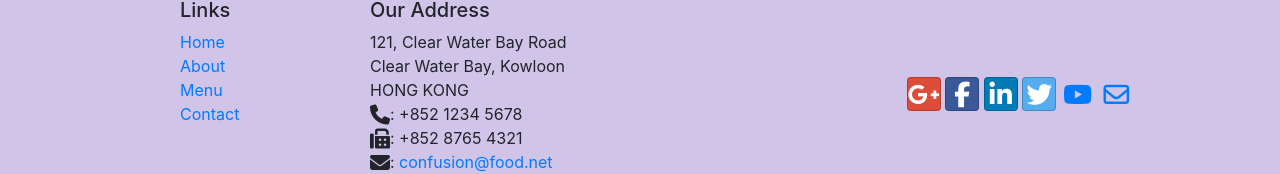
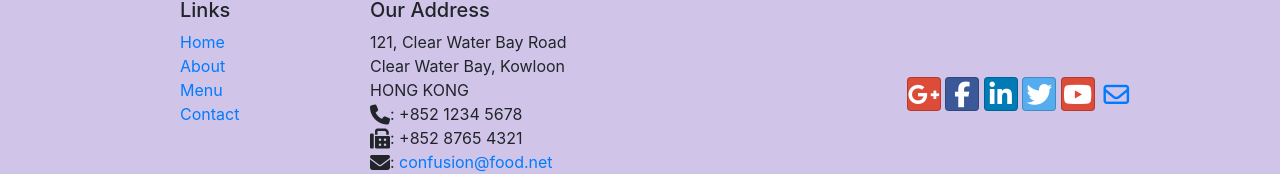
Before and after one commit to saif1105/StaticWebDesign, a website: page index.html in a window 1280 px wide. Shown: the part 1506-1680 px from the top of the page. Drawn offline with nearby package versions, Linux system fonts and the light colour scheme.

Commit message:
Update index.html

```diff
--- a/index.html
+++ b/index.html
@@ -110,7 +110,7 @@
                         <a class="btn btn-social-icon btn-facebook" href="http://www.facebook.com/profile.php?id="><i class="fa fa-facebook fa-lg"></i></a>
                         <a class="btn btn-social-icon btn-linkedin" href="http://www.linkedin.com/in/"><i class="fa fa-linkedin fa-lg"></i></a>
                         <a class="btn btn-social-icon btn-twitter" href="http://twitter.com/"><i class="fa fa-twitter fa-lg"></i></a>
-                        <a class="btn btn-social-icon btn-youtube" href="http://youtube.com/"><i class="fa fa-youtube fa-lg"></i></a>
+                        <a class="btn btn-social-icon btn-google" href="http://youtube.com/"><i class="fa fa-youtube fa-lg"></i></a>
                         <a class="btn btn-social-icon" href="mailto:"><i class="fa fa-envelope-o fa-lg"></i></a>
                     </div>
                 </div>
```
